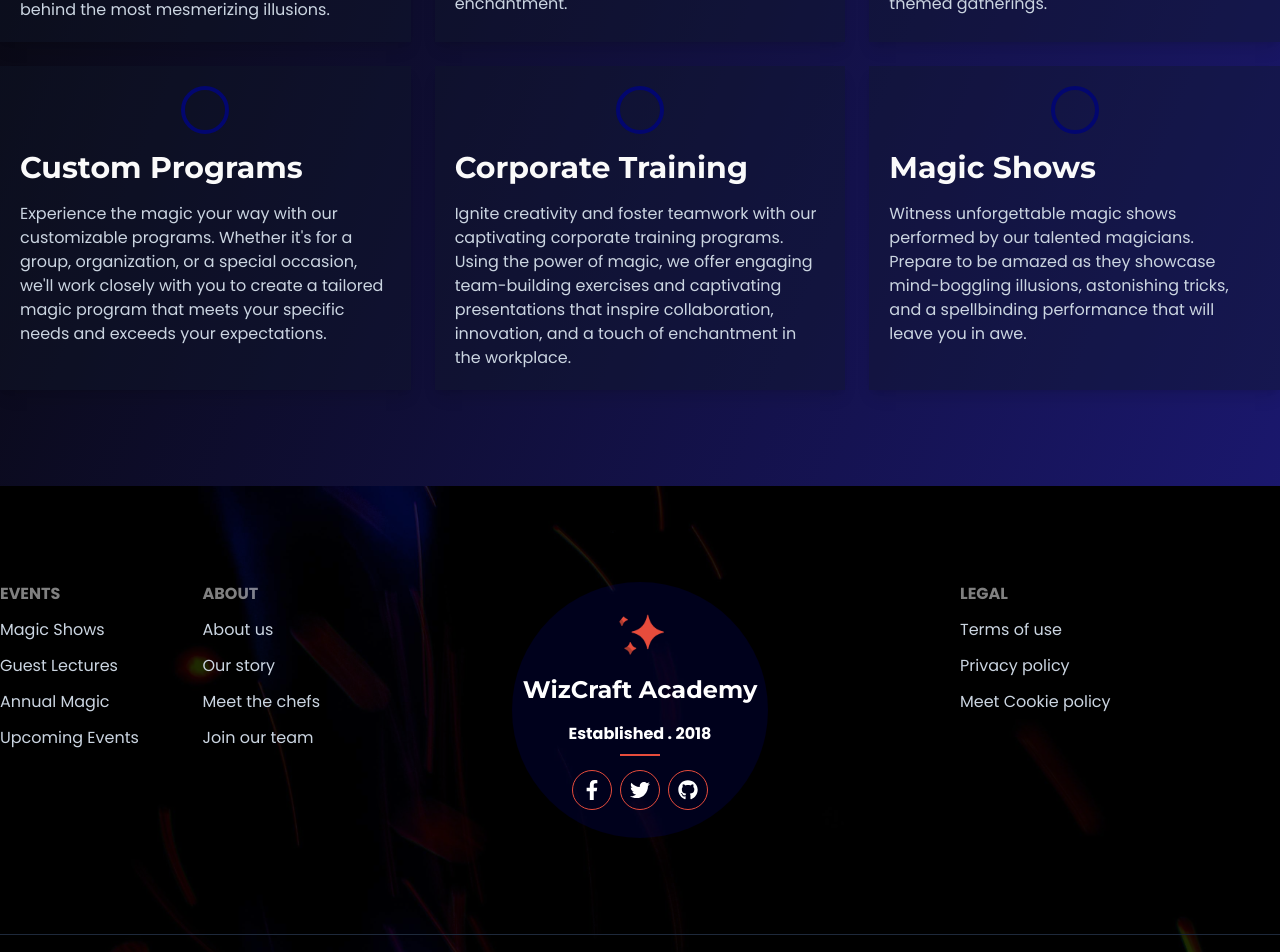
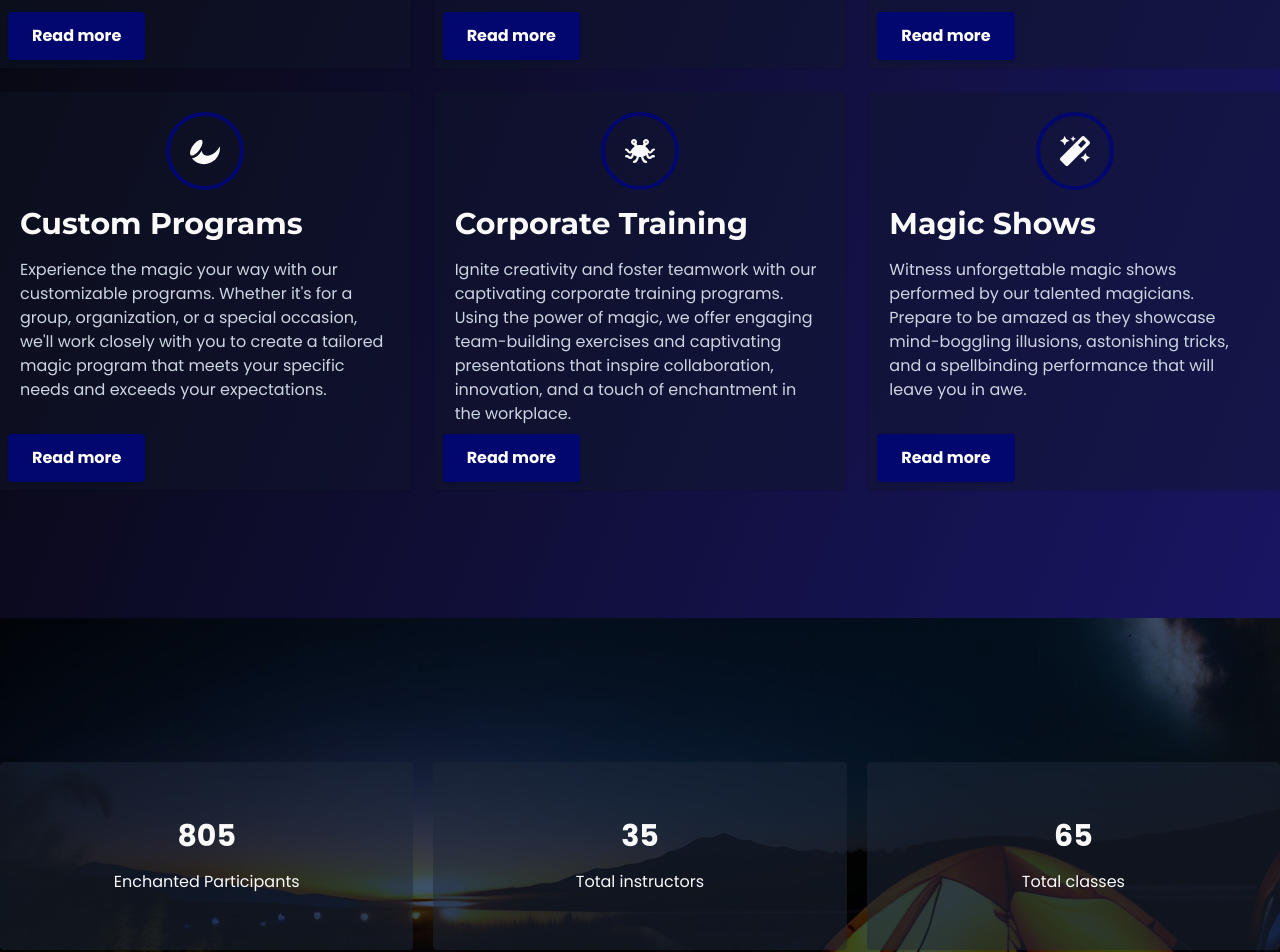
Before and after one commit to Source-Code-007/wizCraft-academy-client, a React (Vite) app: page /services in a window 1280 px wide. Shown: the part 840-1792 px from the top of the page. Built offline with nearby package versions, Linux system fonts and the light colour scheme; no server answers.

Commit message:
footer bg update and services page completed

```diff
--- a/package.json
+++ b/package.json
@@ -20,6 +20,7 @@
     "lottie-react": "^2.4.0",
     "react": "^18.2.0",
     "react-awesome-reveal": "^4.2.3",
+    "react-countup": "^6.4.2",
     "react-dom": "^18.2.0",
     "react-hook-form": "^7.44.3",
     "react-icons": "^4.9.0",
--- a/src/Pages/ServicesPage/ServicesPage.jsx
+++ b/src/Pages/ServicesPage/ServicesPage.jsx
@@ -1,7 +1,11 @@
-import { FaPhoenixFramework } from 'react-icons/fa';
+import { FaAffiliatetheme, FaAirFreshener, FaMagic, FaPastafarianism, FaPhoenixFramework, FaStudiovinari } from 'react-icons/fa';
 import servicesBg from '../../assets/img/singleNewsBanner.jpg'
+import counterBg from '../../assets/img/videoSectionBg.jpg'
+import CountUp from 'react-countup';
+import MyMotion from '../../HelpingComponent/MyMotion';
 
 const ServicesPage = () => {
+
     const services = [
         {
             name: "Magic Workshops",
@@ -10,47 +14,73 @@ const ServicesPage = () => {
         },
         {
             name: "Private Lessons",
+            icon: <FaStudiovinari></FaStudiovinari>,
             description: "Elevate your magical skills to new heights with personalized, one-on-one instruction. Our experienced magicians will guide you through tailored lessons, providing invaluable insights and helping you master the art of enchantment."
         },
         {
             name: "Special Events",
+            icon: <FaAirFreshener></FaAirFreshener>,
             description: "Be spellbound by our extraordinary special events that bring the wonder of magic to life. Experience breathtaking performances, witness astonishing feats, and immerse yourself in the enchanting atmosphere of our themed gatherings."
         },
         {
             name: "Custom Programs",
+            icon: <FaAffiliatetheme></FaAffiliatetheme>,
             description: "Experience the magic your way with our customizable programs. Whether it's for a group, organization, or a special occasion, we'll work closely with you to create a tailored magic program that meets your specific needs and exceeds your expectations."
         },
         {
             name: "Corporate Training",
+            icon: <FaPastafarianism></FaPastafarianism>,
             description: "Ignite creativity and foster teamwork with our captivating corporate training programs. Using the power of magic, we offer engaging team-building exercises and captivating presentations that inspire collaboration, innovation, and a touch of enchantment in the workplace."
         },
         {
             name: "Magic Shows",
+            icon: <FaMagic></FaMagic>,
             description: "Witness unforgettable magic shows performed by our talented magicians. Prepare to be amazed as they showcase mind-boggling illusions, astonishing tricks, and a spellbinding performance that will leave you in awe."
         }
     ];
 
     return (
         <div>
-             <div className="h-[60vh] bg-cover bg-center bg-slate-800 bg-blend-overlay flex items-center justify-center" style={{ backgroundImage: `url(${servicesBg})` }}>
-                <div className="space-y-3 w-5/6 xl:w-4/6 text-center">
+            <div className="h-[60vh] bg-cover bg-center bg-slate-800 bg-blend-overlay flex items-center  space-y-4" style={{ backgroundImage: `url(${servicesBg})` }}>
+                <div className="space-y-3 w-5/6 xl:w-4/6 mx-auto text-center">
                     <h2 className="font-extrabold text-2xl md:text-3xl xl:text-5xl !leading-relaxed">Services</h2>
                     <p>Unlock the Magic: Discover Our Enchanting Services</p>
                 </div>
             </div>
-            <div className='my-container my-12'>
-                <div className='py-12 grid grid-cols-1 lg:grid-cols-2 xl:grid-cols-3 gap-6'>
+            <div className='my-container py-12 grid grid-cols-1 lg:grid-cols-2 xl:grid-cols-3 gap-6'>
                 {
                     services.map((service, ind) => {
-                            return <div key={ind} className='p-5 shadow-lg space-y-4 bg-slate-900 bg-opacity-40'>
-                                <span className='flex justify-center'><span className='text-3xl rounded-full p-5 border-4 text-[#02066f] border-[#02066f]'>{service.icon}</span></span>
+                        return <div key={ind} className='p-5 group shadow space-y-4 bg-slate-900 bg-opacity-40 relative pb-16 min-h-[380px]'>
+                            <span className='flex justify-center'><span className='text-3xl rounded-full p-5 border-4 border-[#02066f] transition duration-500 group-hover:scale-110 group-hover:rotate-45'>{service.icon}</span></span>
                             <h2 className='font-bold text-3xl'>{service.name}</h2>
-                                <p  className='text-slate-300'>{service.description}</p>
+                            <p className='text-slate-300'>{service.description}</p>
+                            <button className='cmn-btn-two absolute bottom-2 left-2'>Read more</button>
                         </div>
                     })
                 }
             </div>
+
+            <div className='bg-center bg-cover bg-fixed bg-slate-800 bg-blend-overlay py-36 my-20' style={{ backgroundImage: `url(${counterBg})` }}>
+                <div className='my-container grid grid-cols-1 lg:grid-cols-3 gap-5'>
+                    <MyMotion x={150}>
+                        <div className='p-8 py-14 rounded bg-slate-800 bg-opacity-50 flex flex-col items-center justify-center space-y-4'>
+                            <CountUp end={805} duration={5} enableScrollSpy className='font-bold text-3xl' />
+                            <p>Enchanted Participants</p>
                         </div>
+                    </MyMotion>
+                    <div className='p-8 py-14 rounded bg-slate-800 bg-opacity-50 flex flex-col items-center justify-center space-y-4'>
+                        <CountUp end={35} duration={5} enableScrollSpy className='font-bold text-3xl' />
+                        <p>Total instructors</p>
+                    </div>
+                    <MyMotion x={-150}>
+                        <div className='p-8 py-14 rounded bg-slate-800 bg-opacity-50 flex flex-col items-center justify-center space-y-4'>
+                            <CountUp end={65} duration={5} enableScrollSpy className='font-bold text-3xl' />
+                            <p>Total classes</p>
+                        </div>
+                    </MyMotion>
+                </div>
+            </div>
+
         </div>
     );
 };
--- a/src/Shared/Footer/Footer.jsx
+++ b/src/Shared/Footer/Footer.jsx
@@ -2,10 +2,11 @@ import { Link } from "react-router-dom";
 import { FaFacebookF, FaGithub, FaTwitter } from "react-icons/fa";
 import footerBg from '../../assets/img/footerBgOne.jpg'
 import logo from '../../assets/img/magicianLogo.png'
+import MyMotion from "../../HelpingComponent/MyMotion";
 
 const Footer = () => {
     return (
-        <footer className='bg-top bg-cover bg-blend-overlay bg-slate-900' style={{ backgroundImage: `url(${footerBg})` }}>
+        <footer className='bg-center bg-cover bg-blend-overlay bg-slate-900 bg-fixed' style={{ backgroundImage: `url(${footerBg})` }}>
 
             <div className='grid grid-cols-1 lg:grid-cols-12 max-w-7xl mx-10 xl:mx-auto py-24 text-white'>
                 <div className='flex justify-between col-span-3'>
@@ -26,6 +27,9 @@ const Footer = () => {
                 </div>
 
                 <div className='col-span-6 flex justify-center items-center'>
+                    <MyMotion
+                        y={-100}
+                    >
                         <div className='rounded-full h-64 w-64 flex flex-col justify-center items-center space-y-4 bg-[#02066f] bg-opacity-25'>
                             <img src={logo} className="h-12 w-12 rounded-full" alt="" />
                             <h2 className='font-bold text-2xl'>WizCraft Academy</h2>
@@ -38,8 +42,8 @@ const Footer = () => {
                                 <li> <Link className='rounded-full h-10 w-10 border border-[#e74c3c] flex justify-center items-center'> <FaTwitter></FaTwitter> </Link> </li>
                                 <li> <Link className='rounded-full h-10 w-10 border border-[#e74c3c] flex justify-center items-center'> <FaGithub></FaGithub> </Link> </li>
                             </ul>
-
                         </div>
+                    </MyMotion>
                 </div>
 
                 <div className='col-span-3'>
```
Also changed, not shown: src/assets/img/footerBgOne.jpg, 1 other file (tests, documents, lock files or other folders). Lines whose indentation alone changed are shown as unchanged.
